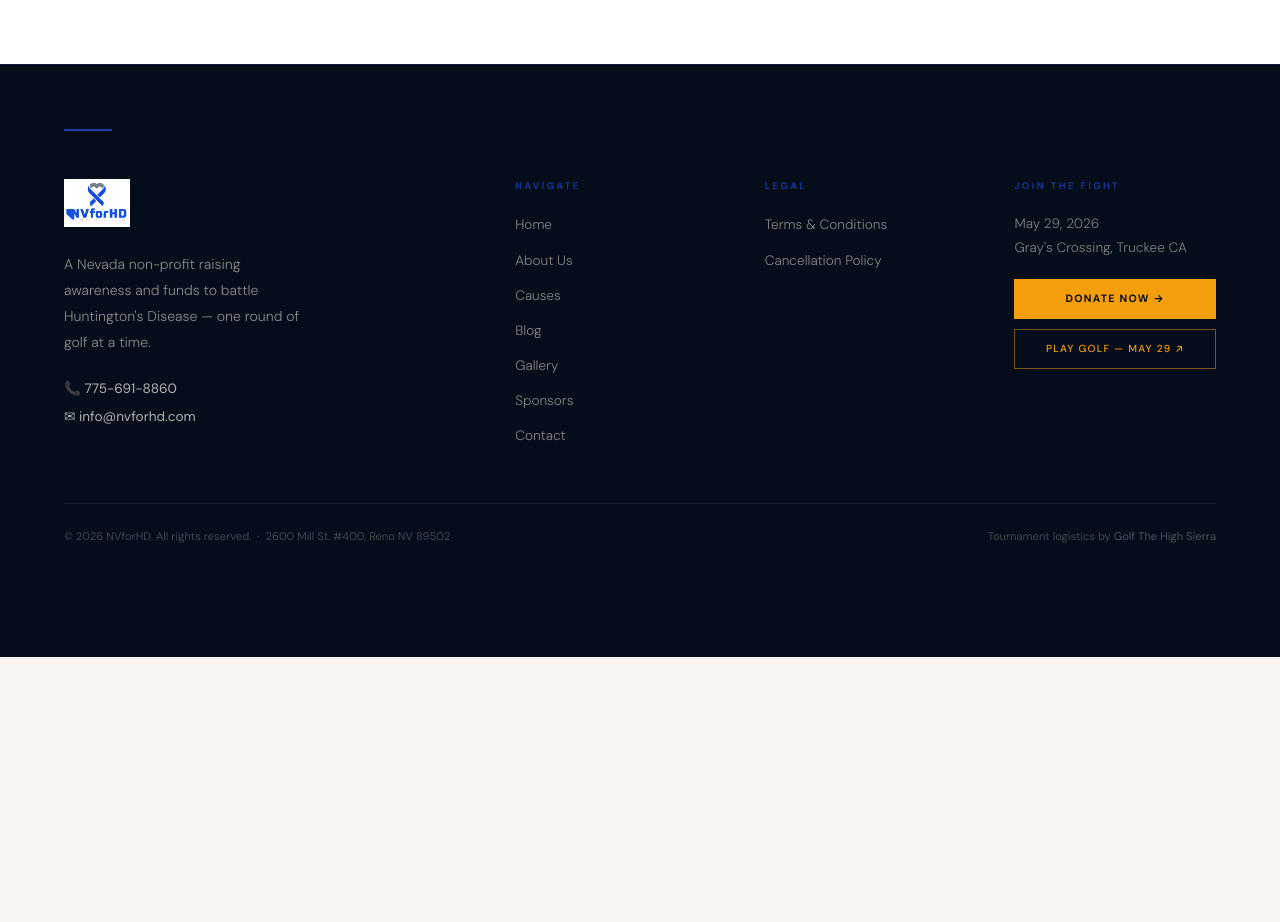
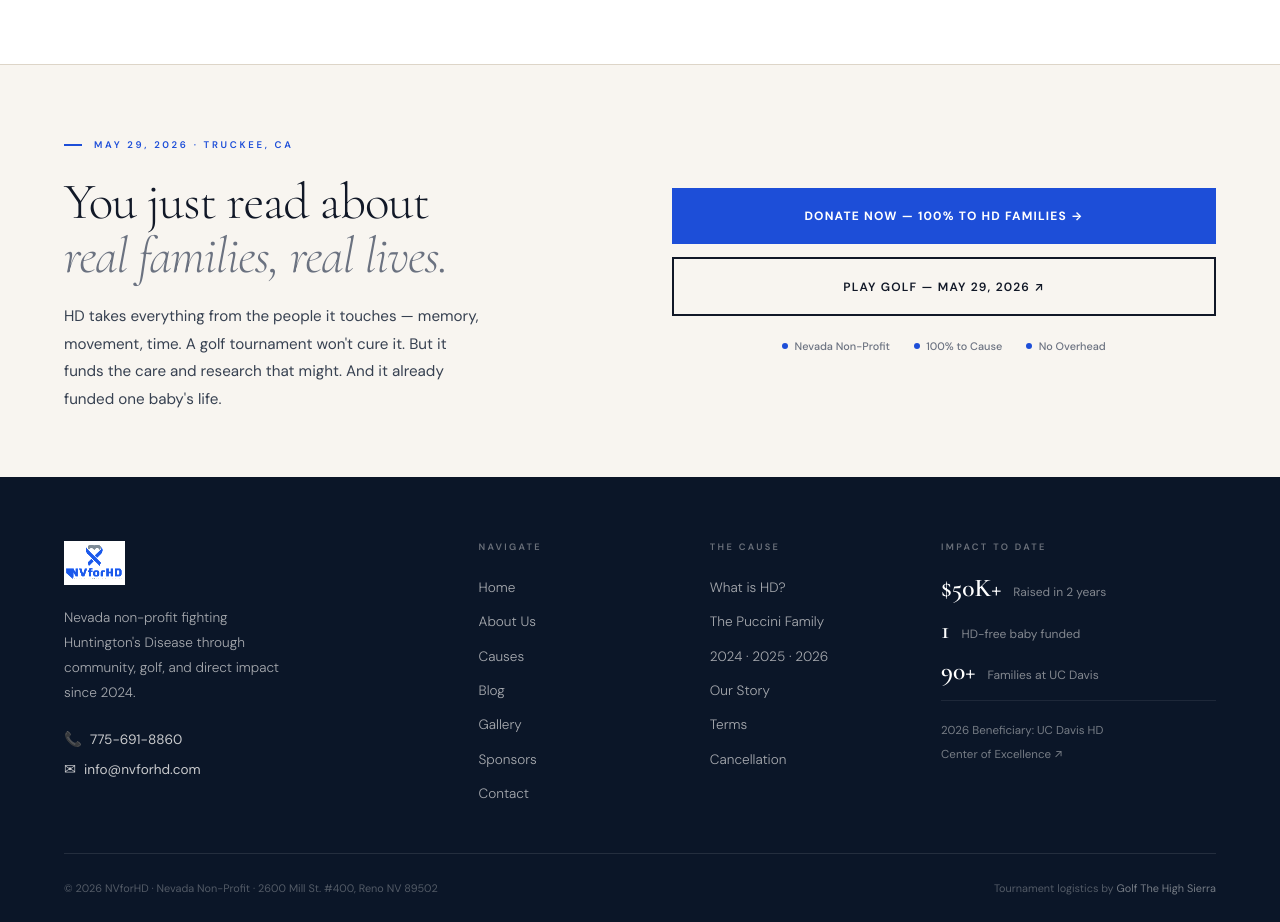
Before and after one commit to digitalalchemistalex/nvforhd, a Next.js app: page / in a window 1280 px wide. Shown: the part 8880-9802 px from the top of the page. Before the commit the page ends 9537 px from the top, so only its background shows below. Built offline with nearby package versions, Linux system fonts and the light colour scheme.

Commit message:
redesign: footer — cream CTA band with last ask + trust signals, readable navy main footer with impact stats

```diff
--- a/components/Footer.tsx
+++ b/components/Footer.tsx
@@ -6,58 +6,175 @@ const GOLF   = 'https://www.tripsee.travel/merchant/book/index.html?ref=2026NVfo
 
 export default function Footer() {
   return (
-    <footer style={{ background: 'var(--navy-deep)', borderTop: '1px solid rgba(29,78,216,0.15)', padding: 'clamp(3rem,5vw,6rem) var(--px) 0', paddingBottom: 'calc(80px + env(safe-area-inset-bottom,0px))' }}>
-      <div style={{ width: '48px', height: '2px', background: 'var(--blue)', marginBottom: '3rem', opacity: 0.8 }} />
+    <footer style={{ background: 'var(--navy)', paddingBottom: 'env(safe-area-inset-bottom, 0px)' }}>
 
-      <div className="inner footer-grid" style={{ paddingBottom: '3.5rem', borderBottom: '1px solid rgba(255,255,255,0.07)' }}>
+      {/* ── PRE-FOOTER CTA BAND — cream, maximum contrast, last ask ── */}
+      <div style={{ background: 'var(--cream)', borderTop: '1px solid var(--cream-3)' }}>
+        <div className="inner" style={{
+          padding: 'clamp(3rem,5vw,5.5rem) var(--px)',
+          display: 'grid',
+          gridTemplateColumns: '1fr 1fr',
+          gap: 'clamp(2rem,5vw,6rem)',
+          alignItems: 'center',
+        }} className="footer-cta-grid">
+
+          {/* Left — the mission in one sentence */}
           <div>
-          <Image src="/images/logo.png" alt="NVforHD — Cure Huntington's Disease" width={130} height={95}
-            style={{ height: '48px', width: 'auto', mixBlendMode: 'screen', filter: 'brightness(1.15)', marginBottom: '1.5rem', display: 'block' }} />
-          <p style={{ fontSize: '0.88rem', lineHeight: 1.85, color: 'rgba(245,242,234,0.55)', fontWeight: 300, maxWidth: '240px' }}>
-            A Nevada non-profit raising awareness and funds to battle Huntington&apos;s Disease — one round of golf at a time.
+            <div style={{ display: 'inline-flex', alignItems: 'center', gap: '0.75rem', marginBottom: '1.5rem' }}>
+              <div style={{ width: '18px', height: '2px', background: 'var(--blue)' }} />
+              <span style={{ fontFamily: 'var(--sans)', fontSize: '0.6rem', letterSpacing: '0.28em', textTransform: 'uppercase', fontWeight: 600, color: 'var(--blue)' }}>May 29, 2026 · Truckee, CA</span>
+            </div>
+            <h2 style={{ fontFamily: 'var(--serif)', fontSize: 'clamp(2rem,4vw,4rem)', fontWeight: 300, color: 'var(--ink)', lineHeight: 1.05, marginBottom: '1.25rem', letterSpacing: '-0.02em' }}>
+              You just read about<br />
+              <em style={{ color: 'var(--ink-dim)' }}>real families, real lives.</em>
+            </h2>
+            <p style={{ fontSize: '0.95rem', color: 'var(--ink-mid)', lineHeight: 1.8, maxWidth: '420px' }}>
+              HD takes everything from the people it touches — memory, movement, time. A golf tournament won&apos;t cure it. But it funds the care and research that might. And it already funded one baby&apos;s life.
             </p>
-          <div style={{ marginTop: '1.5rem', display: 'flex', flexDirection: 'column', gap: '0.5rem' }}>
-            <a href="tel:7756918860" style={{ color: 'rgba(245,242,234,0.72)', textDecoration: 'none', fontSize: '0.85rem' }}>📞 775-691-8860</a>
-            <a href="mailto:info@nvforhd.com" style={{ color: 'rgba(245,242,234,0.72)', textDecoration: 'none', fontSize: '0.85rem' }}>✉ info@nvforhd.com</a>
+          </div>
+
+          {/* Right — the ask, solid and clear */}
+          <div style={{ display: 'flex', flexDirection: 'column', gap: '0.85rem' }}>
+            {/* Primary — Donate */}
+            <a href={DONATE} target="_blank" rel="noopener" style={{
+              display: 'block', textAlign: 'center',
+              background: 'var(--blue)', color: '#fff',
+              padding: '1.2rem 2rem',
+              fontSize: '0.75rem', letterSpacing: '0.1em',
+              textTransform: 'uppercase', fontWeight: 700,
+              textDecoration: 'none', fontFamily: 'var(--sans)',
+              transition: 'background 0.2s',
+            }}>
+              Donate Now — 100% to HD Families →
+            </a>
+
+            {/* Secondary — Golf */}
+            <a href={GOLF} target="_blank" rel="noopener" style={{
+              display: 'block', textAlign: 'center',
+              background: 'transparent', color: 'var(--ink)',
+              border: '2px solid var(--ink)',
+              padding: '1.15rem 2rem',
+              fontSize: '0.75rem', letterSpacing: '0.1em',
+              textTransform: 'uppercase', fontWeight: 600,
+              textDecoration: 'none', fontFamily: 'var(--sans)',
+              transition: 'all 0.2s',
+            }}>
+              Play Golf — May 29, 2026 ↗
+            </a>
+
+            {/* Trust signals */}
+            <div style={{ display: 'flex', gap: '1.5rem', justifyContent: 'center', paddingTop: '0.5rem', flexWrap: 'wrap' }}>
+              {['Nevada Non-Profit', '100% to Cause', 'No Overhead'].map(t => (
+                <div key={t} style={{ display: 'flex', alignItems: 'center', gap: '0.4rem', fontSize: '0.68rem', color: 'var(--ink-dim)', fontWeight: 500 }}>
+                  <div style={{ width: '6px', height: '6px', borderRadius: '50%', background: 'var(--blue)', flexShrink: 0 }} />
+                  {t}
+                </div>
+              ))}
+            </div>
+          </div>
         </div>
       </div>
 
+      {/* ── MAIN FOOTER — navy, but readable, not a black hole ── */}
+      <div style={{ background: 'var(--navy)' }}>
+        <div className="inner" style={{ padding: 'clamp(3rem,5vw,5rem) var(--px) 0' }}>
+
+          {/* Top row — logo + mission + nav + contact */}
+          <div style={{ display: 'grid', gridTemplateColumns: '2fr 1fr 1fr 1.5fr', gap: '3rem', paddingBottom: '3rem', borderBottom: '1px solid rgba(255,255,255,0.1)' }} className="footer-main-grid">
+
+            {/* Brand */}
             <div>
-          <div style={{ fontSize: '0.6rem', letterSpacing: '0.25em', textTransform: 'uppercase', color: 'rgba(29,78,216,0.7)', marginBottom: '1.2rem', fontWeight: 600 }}>Navigate</div>
-          <ul style={{ listStyle: 'none', padding: 0, display: 'flex', flexDirection: 'column', gap: '0.7rem' }}>
+              <Image
+                src="/images/logo.png"
+                alt="NVforHD — Cure Huntington's Disease"
+                width={130} height={95}
+                style={{ height: '44px', width: 'auto', mixBlendMode: 'screen', filter: 'brightness(1.2)', marginBottom: '1.25rem', display: 'block' }}
+              />
+              <p style={{ fontSize: '0.85rem', lineHeight: 1.85, color: 'rgba(249,248,246,0.65)', fontWeight: 300, maxWidth: '220px', marginBottom: '1.5rem' }}>
+                Nevada non-profit fighting Huntington&apos;s Disease through community, golf, and direct impact since 2024.
+              </p>
+              <div style={{ display: 'flex', flexDirection: 'column', gap: '0.5rem' }}>
+                <a href="tel:7756918860" style={{ color: 'rgba(249,248,246,0.8)', textDecoration: 'none', fontSize: '0.85rem', display: 'flex', alignItems: 'center', gap: '0.5rem' }}>
+                  <span style={{ fontSize: '0.9rem' }}>📞</span> 775-691-8860
+                </a>
+                <a href="mailto:info@nvforhd.com" style={{ color: 'rgba(249,248,246,0.8)', textDecoration: 'none', fontSize: '0.85rem', display: 'flex', alignItems: 'center', gap: '0.5rem' }}>
+                  <span style={{ fontSize: '0.9rem' }}>✉</span> info@nvforhd.com
+                </a>
+              </div>
+            </div>
+
+            {/* Navigate */}
+            <div>
+              <div style={{ fontSize: '0.58rem', letterSpacing: '0.25em', textTransform: 'uppercase', color: 'rgba(249,248,246,0.4)', marginBottom: '1.25rem', fontWeight: 600 }}>Navigate</div>
+              <ul style={{ listStyle: 'none', padding: 0, display: 'flex', flexDirection: 'column', gap: '0.65rem' }}>
                 {[['/', 'Home'], ['/about', 'About Us'], ['/causes', 'Causes'], ['/blog', 'Blog'], ['/gallery', 'Gallery'], ['/sponsors', 'Sponsors'], ['/contact', 'Contact']].map(([href, label]) => (
                   <li key={href}>
-                <Link href={href} style={{ color: 'rgba(245,242,234,0.52)', textDecoration: 'none', fontSize: '0.85rem', fontWeight: 300, transition: 'color 0.2s' }}>{label}</Link>
+                    <Link href={href} style={{ color: 'rgba(249,248,246,0.65)', textDecoration: 'none', fontSize: '0.85rem', fontWeight: 300 }}>
+                      {label}
+                    </Link>
                   </li>
                 ))}
               </ul>
             </div>
 
+            {/* The cause */}
             <div>
-          <div style={{ fontSize: '0.6rem', letterSpacing: '0.25em', textTransform: 'uppercase', color: 'rgba(29,78,216,0.7)', marginBottom: '1.2rem', fontWeight: 600 }}>Legal</div>
-          <ul style={{ listStyle: 'none', padding: 0, display: 'flex', flexDirection: 'column', gap: '0.7rem' }}>
-            <li><Link href="/terms" style={{ color: 'rgba(245,242,234,0.52)', textDecoration: 'none', fontSize: '0.85rem', fontWeight: 300 }}>Terms &amp; Conditions</Link></li>
-            <li><Link href="/cancellation" style={{ color: 'rgba(245,242,234,0.52)', textDecoration: 'none', fontSize: '0.85rem', fontWeight: 300 }}>Cancellation Policy</Link></li>
+              <div style={{ fontSize: '0.58rem', letterSpacing: '0.25em', textTransform: 'uppercase', color: 'rgba(249,248,246,0.4)', marginBottom: '1.25rem', fontWeight: 600 }}>The Cause</div>
+              <ul style={{ listStyle: 'none', padding: 0, display: 'flex', flexDirection: 'column', gap: '0.65rem' }}>
+                {[['/cause', "What is HD?"], ['/impact', 'The Puccini Family'], ['/causes', '2024 · 2025 · 2026'], ['/story', 'Our Story'], ['/terms', 'Terms'], ['/cancellation', 'Cancellation']].map(([href, label]) => (
+                  <li key={href}>
+                    <Link href={href} style={{ color: 'rgba(249,248,246,0.65)', textDecoration: 'none', fontSize: '0.85rem', fontWeight: 300 }}>
+                      {label}
+                    </Link>
+                  </li>
+                ))}
               </ul>
             </div>
 
+            {/* What we've done — social proof in the footer */}
             <div>
-          <div style={{ fontSize: '0.6rem', letterSpacing: '0.25em', textTransform: 'uppercase', color: 'rgba(29,78,216,0.7)', marginBottom: '1.2rem', fontWeight: 600 }}>Join the Fight</div>
-          <p style={{ fontSize: '0.85rem', color: 'rgba(245,242,234,0.5)', fontWeight: 300, lineHeight: 1.75, marginBottom: '1.2rem' }}>
-            May 29, 2026<br />Gray&apos;s Crossing, Truckee CA
-          </p>
-          <a href={DONATE} target="_blank" rel="noopener" className="btn-gold" style={{ display: 'block', textAlign: 'center', marginBottom: '0.6rem', fontSize: '0.66rem', padding: '0.75rem 1rem' }}>Donate Now →</a>
-          <a href={GOLF} target="_blank" rel="noopener" className="btn-outline-gold" style={{ display: 'block', textAlign: 'center', fontSize: '0.64rem', padding: '0.72rem 1rem' }}>Play Golf — May 29 ↗</a>
+              <div style={{ fontSize: '0.58rem', letterSpacing: '0.25em', textTransform: 'uppercase', color: 'rgba(249,248,246,0.4)', marginBottom: '1.25rem', fontWeight: 600 }}>Impact to Date</div>
+              {[
+                { n: '$50K+', label: 'Raised in 2 years' },
+                { n: '1',     label: 'HD-free baby funded' },
+                { n: '90+',   label: 'Families at UC Davis' },
+              ].map(({ n, label }) => (
+                <div key={n} style={{ display: 'flex', alignItems: 'baseline', gap: '0.75rem', marginBottom: '1rem' }}>
+                  <span style={{ fontFamily: 'var(--serif)', fontSize: '1.6rem', fontWeight: 600, color: '#fff', lineHeight: 1, flexShrink: 0 }}>{n}</span>
+                  <span style={{ fontSize: '0.75rem', color: 'rgba(249,248,246,0.5)', lineHeight: 1.4 }}>{label}</span>
+                </div>
+              ))}
+              <div style={{ marginTop: '0.5rem', paddingTop: '1rem', borderTop: '1px solid rgba(255,255,255,0.08)' }}>
+                <a href="https://health.ucdavis.edu/huntingtons-disease" target="_blank" rel="noopener" style={{ fontSize: '0.72rem', color: 'rgba(249,248,246,0.45)', textDecoration: 'none', lineHeight: 1.6 }}>
+                  2026 Beneficiary: UC Davis HD<br />Center of Excellence ↗
+                </a>
+              </div>
             </div>
           </div>
 
-      <div className="inner" style={{ display: 'flex', justifyContent: 'space-between', flexWrap: 'wrap', gap: '0.5rem', padding: '1.5rem 0 2rem', fontSize: '0.7rem', color: 'rgba(245,242,234,0.25)' }}>
-        <span>© 2026 NVforHD. All rights reserved. &nbsp;·&nbsp; 2600 Mill St. #400, Reno NV 89502</span>
+          {/* Bottom bar */}
+          <div style={{ display: 'flex', justifyContent: 'space-between', alignItems: 'center', flexWrap: 'wrap', gap: '0.75rem', padding: 'clamp(1.25rem,2vw,1.75rem) 0', fontSize: '0.68rem', color: 'rgba(249,248,246,0.3)' }}>
+            <span>© 2026 NVforHD · Nevada Non-Profit · 2600 Mill St. #400, Reno NV 89502</span>
             <span>
               Tournament logistics by{' '}
-          <a href="https://www.golfthehighsierra.com?utm_source=nvforhd&utm_medium=website&utm_campaign=2026tournament&utm_content=footer-gths" target="_blank" rel="noopener" style={{ color: 'rgba(245,242,234,0.3)', textDecoration: 'none' }}>Golf The High Sierra</a>
+              <a href="https://www.golfthehighsierra.com?utm_source=nvforhd&utm_medium=website&utm_campaign=2026tournament&utm_content=footer-gths" target="_blank" rel="noopener" style={{ color: 'rgba(249,248,246,0.45)', textDecoration: 'none' }}>
+                Golf The High Sierra
+              </a>
             </span>
           </div>
+
+        </div>
+      </div>
+
+      <style dangerouslySetInnerHTML={{ __html: `
+        @media (max-width: 900px) {
+          .footer-cta-grid  { grid-template-columns: 1fr !important; }
+          .footer-main-grid { grid-template-columns: 1fr 1fr !important; gap: 2rem !important; }
+        }
+        @media (max-width: 540px) {
+          .footer-main-grid { grid-template-columns: 1fr !important; }
+        }
+      ` }} />
     </footer>
   )
 }
```
Lines whose indentation alone changed are shown as unchanged.
